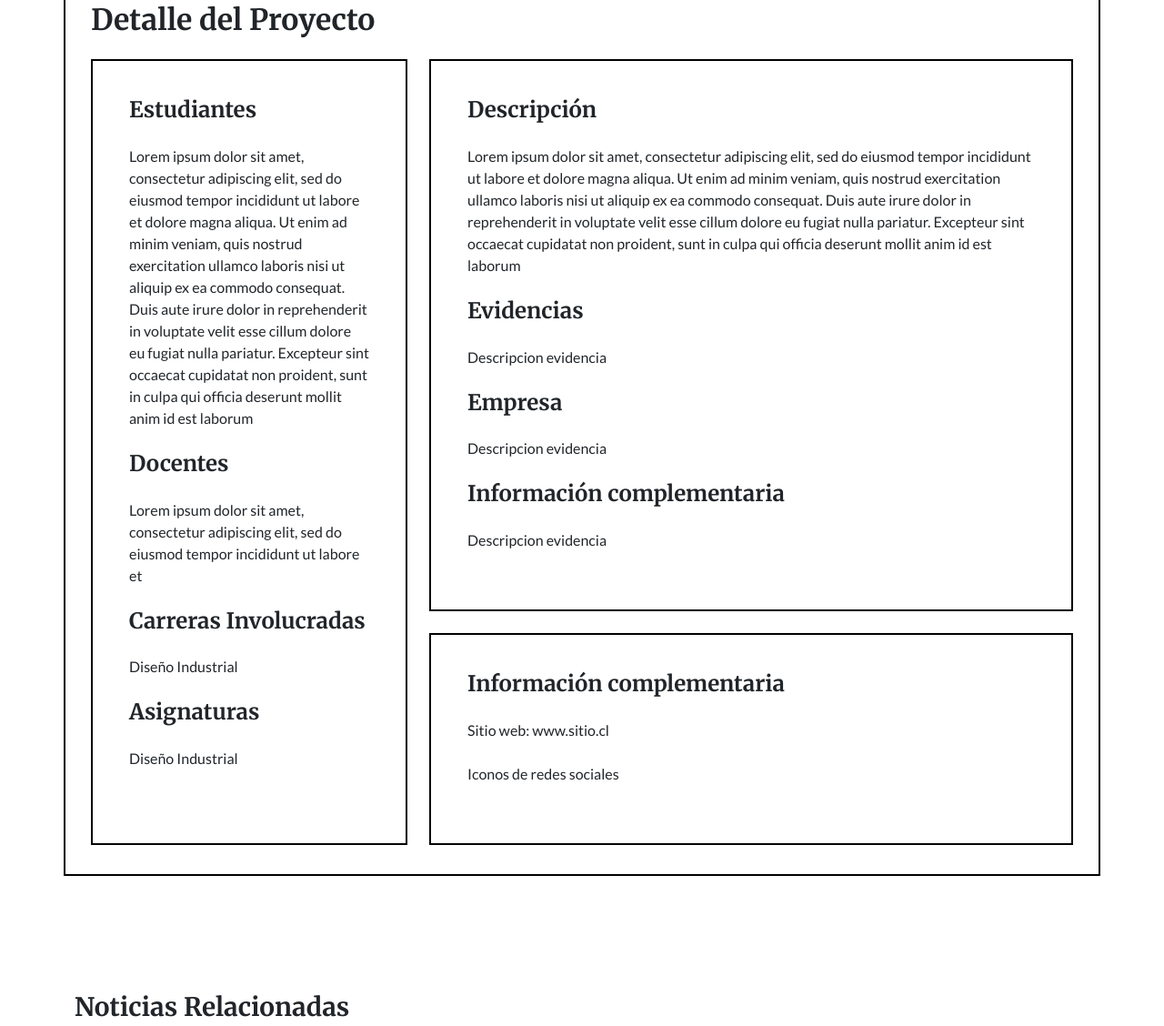
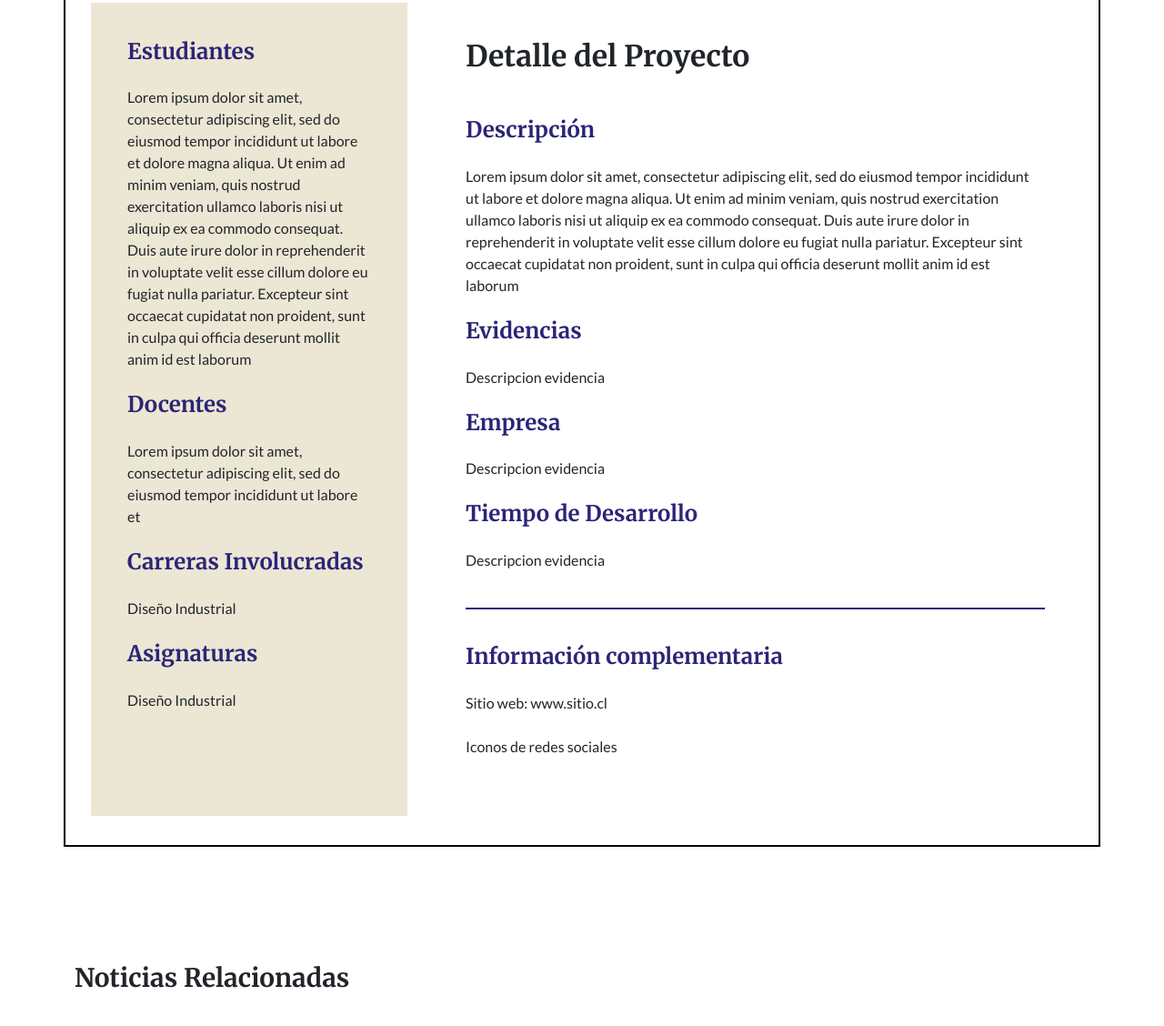
Before and after one commit to Tomas-Duoc/DDHUB, a plain HTML site: page single-proyecto.html in a window 1280 px wide. Shown: the part 1432-2560 px from the top of the page at 91% size. Drawn offline with nearby package versions, Linux system fonts and the light colour scheme.

Commit message:
Cambios single-proyectos

```diff
--- a/assets/css/single-proyectos.css
+++ b/assets/css/single-proyectos.css
@@ -59,20 +59,34 @@
     .info {
       .info-content {
         padding: 40px;
-        border: solid 2px var(--color-secondary-dark);
 
         p,
         h4 {
           margin-bottom: 1.5rem;
         }
+
+        h4{
+          color: var(--color-azul);
+        }
       }
 
       .content-bottom {
-        margin-top: 1.5rem;
+        position: relative;
+
+        &::before{
+          content: "";
+          position: absolute;
+          width: 90%;
+          height: 2px;
+          background-color: var(--color-azul);
+          top: 0;
+
+        }
       }
 
       .content-left {
         height: 100%;
+        background-color: #ECE6D5;
       }
     }
   }
--- a/single-proyecto.html
+++ b/single-proyecto.html
@@ -385,9 +385,9 @@
             <div class="col-12 img-proyect">
                 <img src="assets/img/proyecto.jpg" alt="Proyecto">
             </div>
-            <h2 class="m-0 title-proyecto">Detalle del Proyecto</h2>
             <div class="row m-0">
                 <div class="col-12 col-lg-4 info info-left ps-0">
+
                     <div class="info-content content-left">
                         <h4>Estudiantes</h4>
                         <p>Lorem ipsum dolor sit amet, consectetur adipiscing elit, sed do eiusmod tempor incididunt ut
@@ -407,6 +407,7 @@
                 </div>
                 <div class="col-12 col-lg-8 info info-right pe-0">
                     <div class="info-content content-top">
+                        <h2 class="mb-5 title-proyecto">Detalle del Proyecto</h2>
                         <h4>Descripción</h4>
                         <p>Lorem ipsum dolor sit amet, consectetur adipiscing elit, sed do eiusmod tempor incididunt ut
                             labore et dolore magna aliqua. Ut enim ad minim veniam, quis nostrud exercitation ullamco
@@ -417,8 +418,8 @@
                         <p>Descripcion evidencia</p>
                         <h4>Empresa</h4>
                         <p>Descripcion evidencia</p>
-                        <h4>Información complementaria</h4>
-                        <p>Descripcion evidencia</p>
+                        <h4>Tiempo de Desarrollo</h4>
+                        <p class="mb-0">Descripcion evidencia</p>
                     </div>
                     <div class="info-content content-bottom">
                         <h4>Información complementaria</h4>
```
Also changed, not shown: pagina-data.html (+6 -4 lines).
